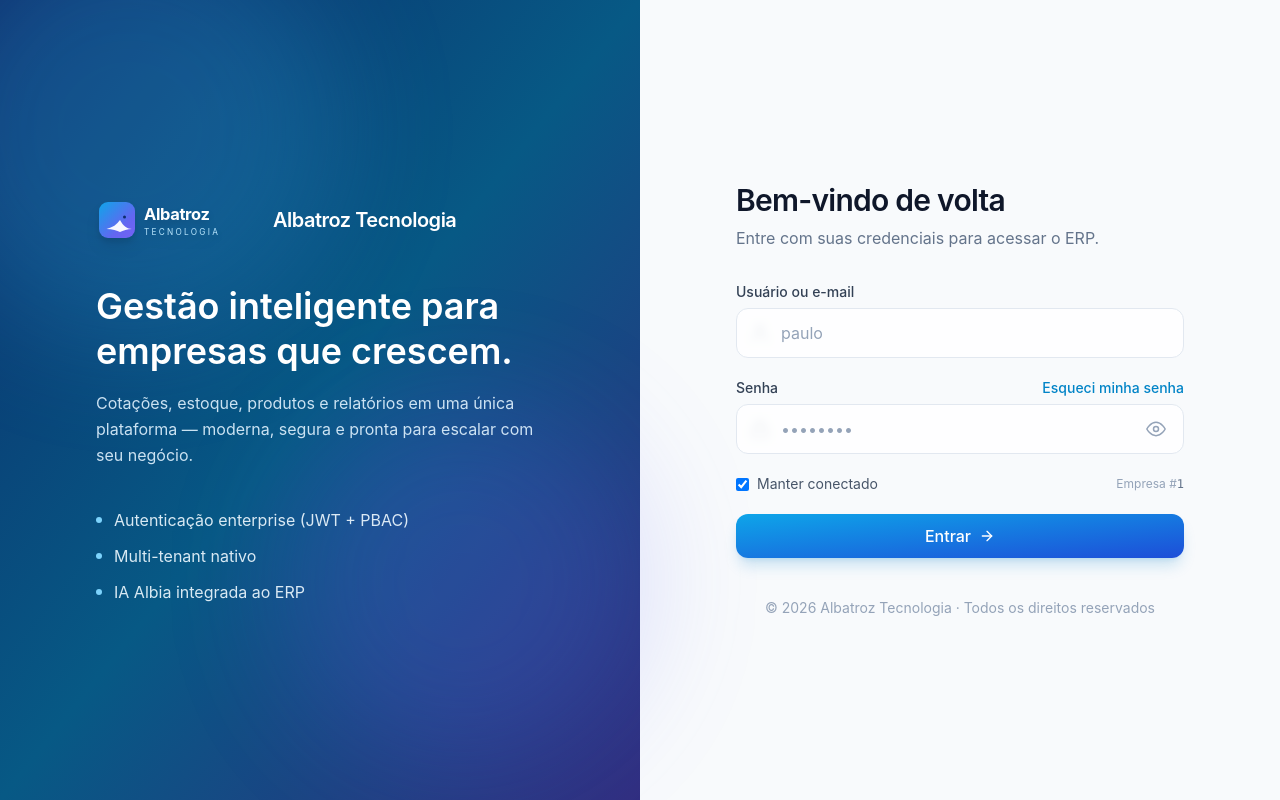
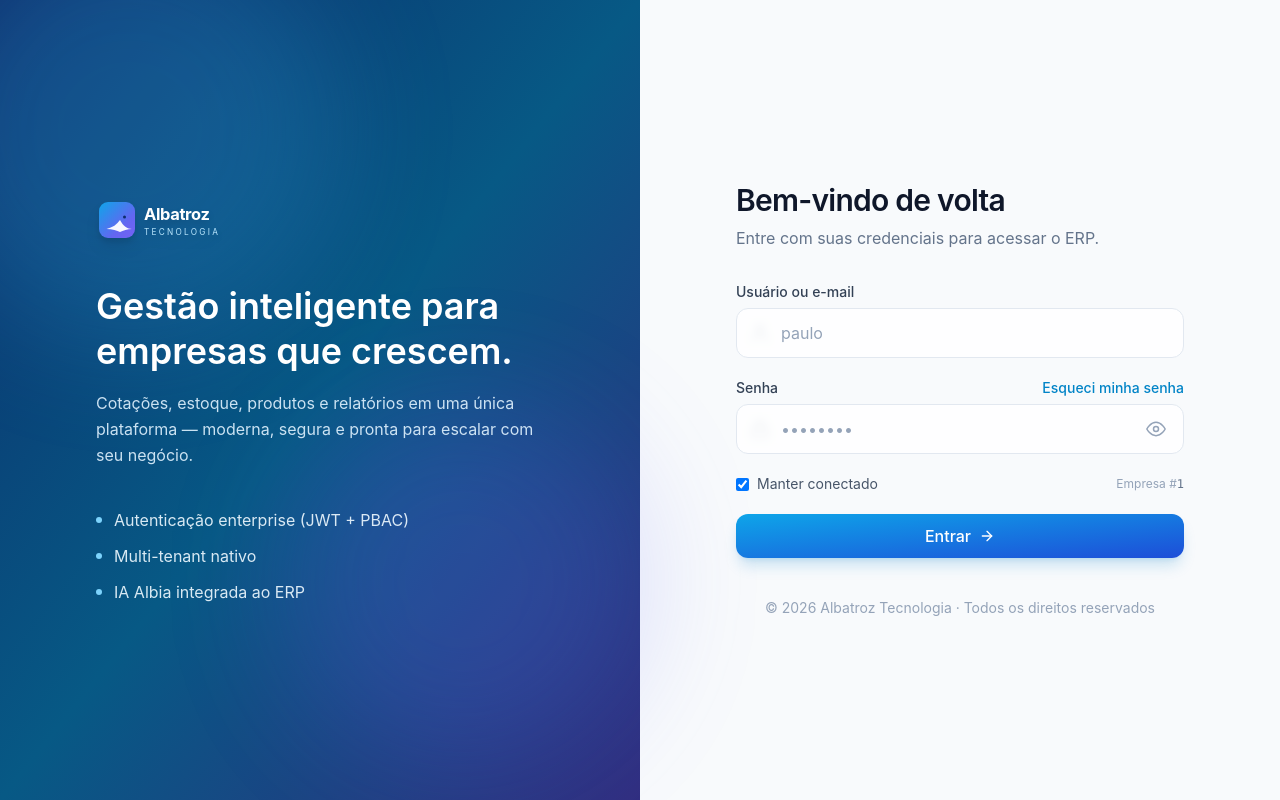
Before and after one commit to paulomachadodev/albatroz-frontend, an Angular app: page /login in a window 1280 px wide. Built offline with nearby package versions, Linux system fonts and the light colour scheme.

Commit message:
feat - remove nome login

```diff
--- a/src/app/contextos/autenticacao/login/login.component.html
+++ b/src/app/contextos/autenticacao/login/login.component.html
@@ -10,7 +10,6 @@
     <div class="relative z-10 max-w-md">
       <div class="flex items-center gap-3 mb-10">
         <img src="/logo/albatroz-logo.svg" alt="Albatroz" class="h-12 w-auto drop-shadow-lg" />
-        <div class="text-xl font-semibold tracking-tight">Albatroz Tecnologia</div>
       </div>
 
       <h1 class="text-4xl font-semibold leading-tight mb-4">
```
